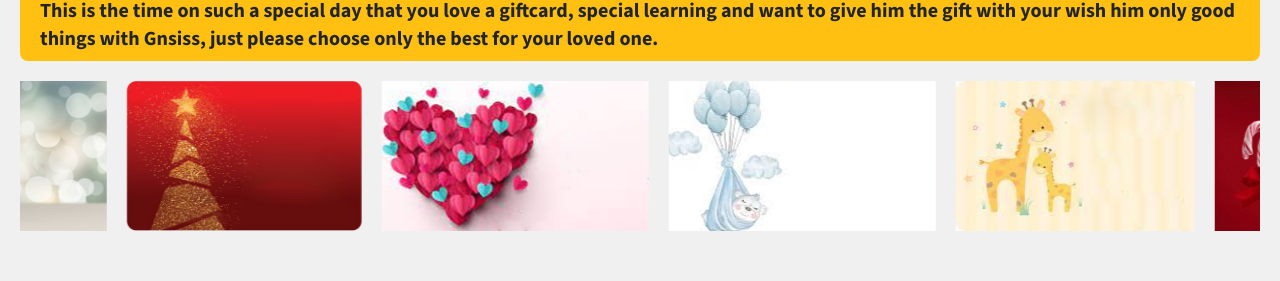
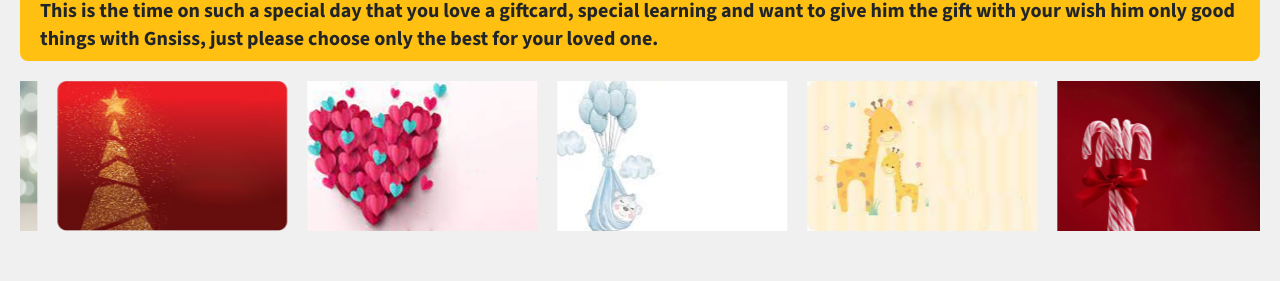
Before and after one commit to StarDragon0828/Genesis, a React (Create React App) app: page /giftcard in a window 1280 px wide. Shown: the part 223-504 px from the top of the page. Built offline with nearby package versions, Linux system fonts and the light colour scheme; a web font is replaced by a local one.

Commit message:
fix image sliderbar

```diff
--- a/src/views/Gift/Gift-card/card-account.js
+++ b/src/views/Gift/Gift-card/card-account.js
@@ -10,7 +10,6 @@ import { FontAwesomeIcon } from '@fortawesome/react-fontawesome';
 import { faCheck } from '@fortawesome/free-solid-svg-icons';
 import MyImage from '../../../assets/images/gift-card/giftcard.png'
 import { giftcardImageBar } from './data'
-import { useEffect, useRef } from 'react';
 
 
 export default function CardProfile(props) {
--- a/src/views/Gift/Gift-card/style.scss
+++ b/src/views/Gift/Gift-card/style.scss
@@ -23,6 +23,7 @@
 
     .gift-card-scroll-bar {
         display: flex;
+        overflow: auto;
         overflow: hidden;
         margin-bottom: 50px;
 
@@ -30,12 +31,13 @@
             display: flex;
             align-items: center;
             gap: 20px;
-            animation: scrollImages 10s linear infinite;
+            animation: scrollImages 50s linear infinite;
+            animation-iteration-count: infinite;
 
             img {
-                max-width: 100%;
+                width: 230px;
                 height: 150px;
-                flex: 0 0 auto;
+                max-width: 6230px;
             }
         }
 
```
